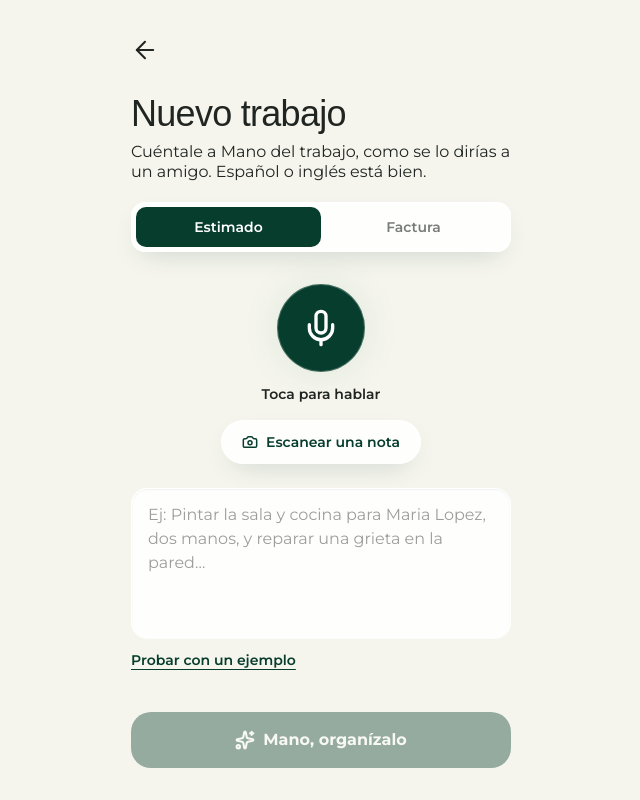
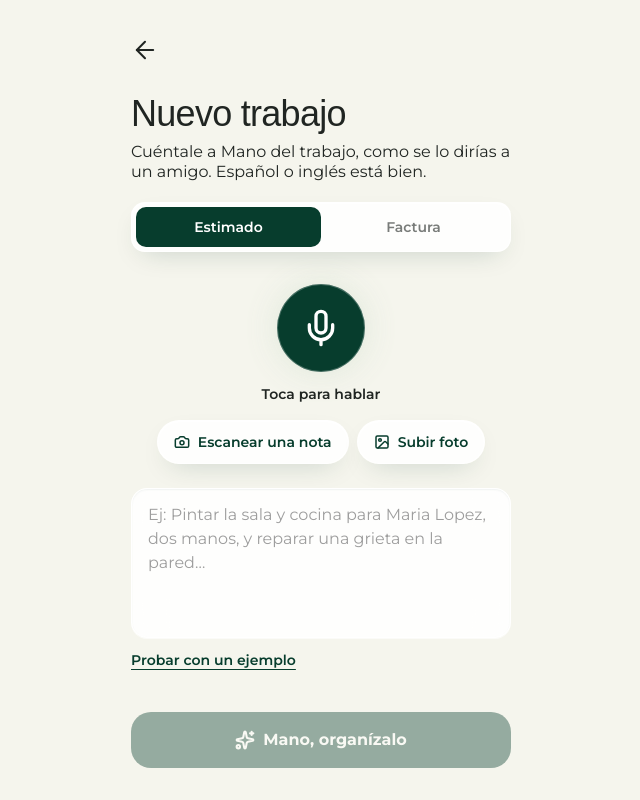
Before and after one commit to ChrisFermin1/-MANO, a Next.js app in the folder frontend/: page /trabajos/nuevo in a window 1280 px wide. Shown: the whole page, without its empty margins (319-959 px from the left). Built offline with nearby package versions, Linux system fonts and the light colour scheme; a web font is replaced by a local one.

Commit message:
New job: visible 'Subir foto' next to 'Escanear una nota'
Choosing a photo was only inside the live camera's corner. Now 'Subir foto' opens the photo
library directly (a note he already photographed, a WhatsApp screenshot); Mano reads it the same way.

```diff
--- a/frontend/src/app/trabajos/nuevo/page.tsx
+++ b/frontend/src/app/trabajos/nuevo/page.tsx
@@ -2,7 +2,7 @@
 
 import { useEffect, useRef, useState } from "react";
 import { useRouter } from "next/navigation";
-import { Camera, Loader2, Mic, RotateCcw, Sparkles, Trash2, Undo2, UserRound, X } from "lucide-react";
+import { Camera, Loader2, Mic, RotateCcw, Sparkles, Trash2, Undo2, UserRound, X, Image as ImageIcon } from "lucide-react";
 import { PageHeader, Screen, Title, btnPrimary } from "@/components/ui";
 import { createJob, getJobs } from "@/lib/api";
 import { useLang } from "@/lib/i18n";
@@ -330,15 +330,29 @@ export default function NuevoTrabajo() {
         onChange={(e) => void scanNote(e.target.files?.[0])}
         disabled={reading}
       />
+      {/* a note on paper → the camera; a photo he already has (note, WhatsApp screenshot) → his photos */}
+      <div className="mt-4 flex justify-center gap-2">
         <button
           type="button"
           onClick={() => (canUseLiveCamera() ? setScanning(true) : photoInput.current?.click())}
           disabled={reading || isRecording || transcribing}
-        className="mt-4 flex h-11 items-center justify-center gap-2 self-center rounded-full glass px-5 text-sm font-semibold text-forest transition active:scale-[0.97] disabled:opacity-50"
+          className="flex h-11 items-center justify-center gap-2 rounded-full glass px-4 text-sm font-semibold text-forest transition active:scale-[0.97] disabled:opacity-50"
         >
           {reading ? <Loader2 className="size-4 animate-spin" /> : <Camera className="size-4" strokeWidth={2.25} />}
           {reading ? t.scanReading : t.scanNote}
         </button>
+        {!reading && (
+          <button
+            type="button"
+            onClick={() => photoInput.current?.click()}
+            disabled={isRecording || transcribing}
+            className="flex h-11 items-center justify-center gap-2 rounded-full glass px-4 text-sm font-semibold text-forest transition active:scale-[0.97] disabled:opacity-50"
+          >
+            <ImageIcon className="size-4" strokeWidth={2.25} />
+            {t.uploadNote}
+          </button>
+        )}
+      </div>
       {scanning && (
         <NoteScanner
           onCapture={(photo) => {
--- a/frontend/src/lib/i18n.tsx
+++ b/frontend/src/lib/i18n.tsx
@@ -179,6 +179,7 @@ const strings = {
     scheduleOn: (day: string) => `Agendar para el ${day}`,
     scheduledFor: (day: string) => `Agendado: ${day}`,
     scanNote: "Escanear una nota",
+    uploadNote: "Subir foto",
     scanAim: "Apunta a la nota. Mejor sobre una mesa oscura.",
     scanFound: "Nota encontrada",
     scanHold: "No te muevas…",
@@ -525,6 +526,7 @@ const strings = {
     scheduleOn: (day: string) => `Schedule for ${day}`,
     scheduledFor: (day: string) => `Scheduled: ${day}`,
     scanNote: "Scan a note",
+    uploadNote: "Upload photo",
     scanAim: "Point at the note. A dark table works best.",
     scanFound: "Note found",
     scanHold: "Hold still…",
```
Lines whose indentation alone changed are shown as unchanged.
